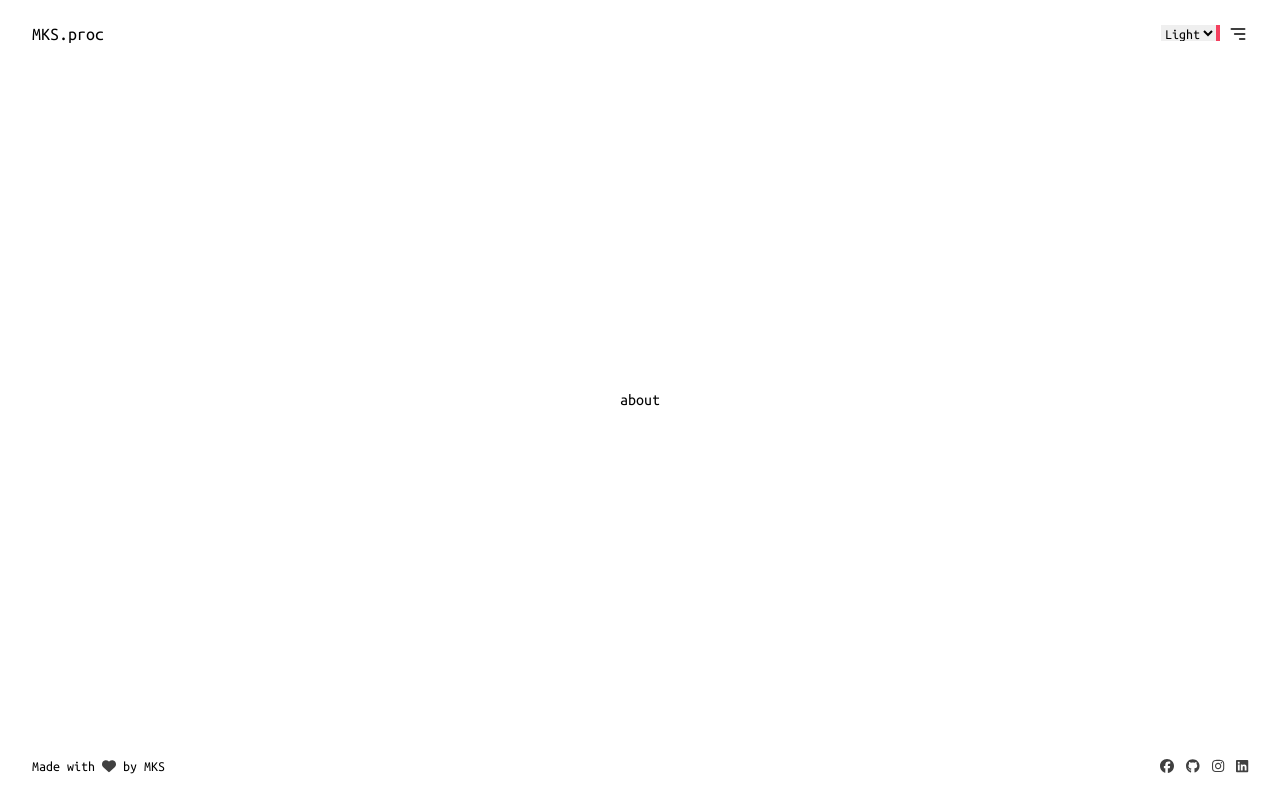
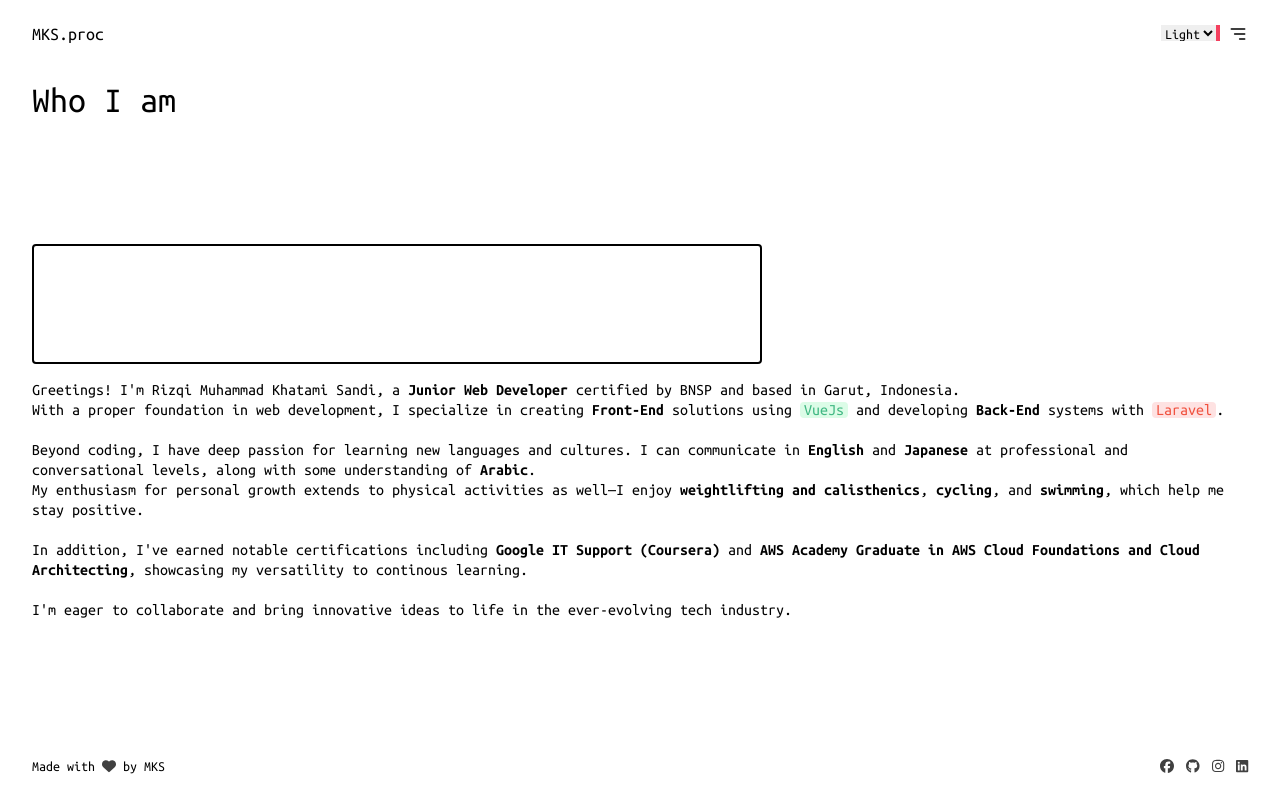
Before and after one commit to mksdesuyo/vuejs-ornament, a Vue app: page /about in a window 1280 px wide. Built offline with nearby package versions, Linux system fonts and the light colour scheme.

Commit message:
feat(AboutView): adding content to it

```diff
--- a/src/views/AboutView.vue
+++ b/src/views/AboutView.vue
@@ -1,5 +1,38 @@
 <template>
-  <main class="grid gap-2 px-8 py-4 leading-5 place-content-center h-dvh">
-    <h1>about</h1>
+  <main class="grid gap-2 px-8 py-16 pt-8 leading-5 h-dvh">
+    <h1 class="pt-12 text-4xl">Who I am</h1>
+    <div class="w-3/5 mb-2 border-2 border-black rounded"></div>
+    <div class="pr-1 overflow-y-auto">
+      <p>
+        Greetings! I'm Rizqi Muhammad Khatami Sandi, a
+        <span class="font-bold">Junior Web Developer</span> certified by BNSP and based in Garut,
+        Indonesia.<br />
+        With a proper foundation in web development, I specialize in creating
+        <span class="font-bold">Front-End</span> solutions using
+        <span class="bg-green-100 px-1 text-[#41B883] rounded">VueJs</span> and developing
+        <span class="font-bold">Back-End</span> systems with
+        <span class="px-1 text-[#F05340] bg-red-100 rounded">Laravel</span>. <br />
+        <br />
+        Beyond coding, I have deep passion for learning new languages and cultures. I can
+        communicate in <span class="font-bold">English</span> and
+        <span class="font-bold">Japanese</span> at professional and conversational levels, along
+        with some understanding of <span class="font-bold">Arabic</span>. <br />
+        My enthusiasm for personal growth extends to physical activities as well—I enjoy
+        <span class="font-bold">weightlifting and calisthenics</span>,
+        <span class="font-bold">cycling</span>, and <span class="font-bold">swimming</span>, which
+        help me stay positive.
+        <br />
+        <br />
+        In addition, I've earned notable certifications including
+        <span class="font-bold">Google IT Support (Coursera)</span> and
+        <span class="font-bold"
+          >AWS Academy Graduate in AWS Cloud Foundations and Cloud Architecting</span
+        >, showcasing my versatility to continous learning.
+        <br />
+        <br />
+        I'm eager to collaborate and bring innovative ideas to life in the ever-evolving tech
+        industry.
+      </p>
+    </div>
   </main>
 </template>
```
